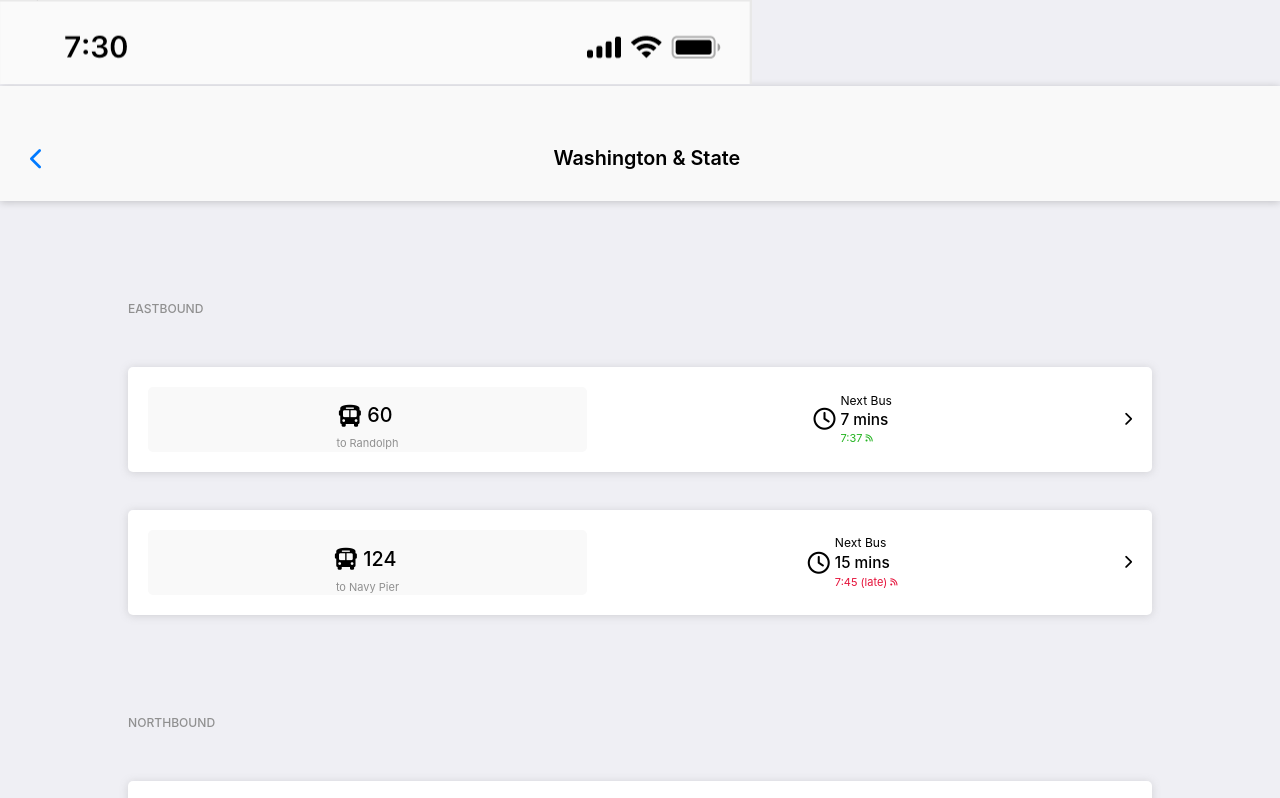
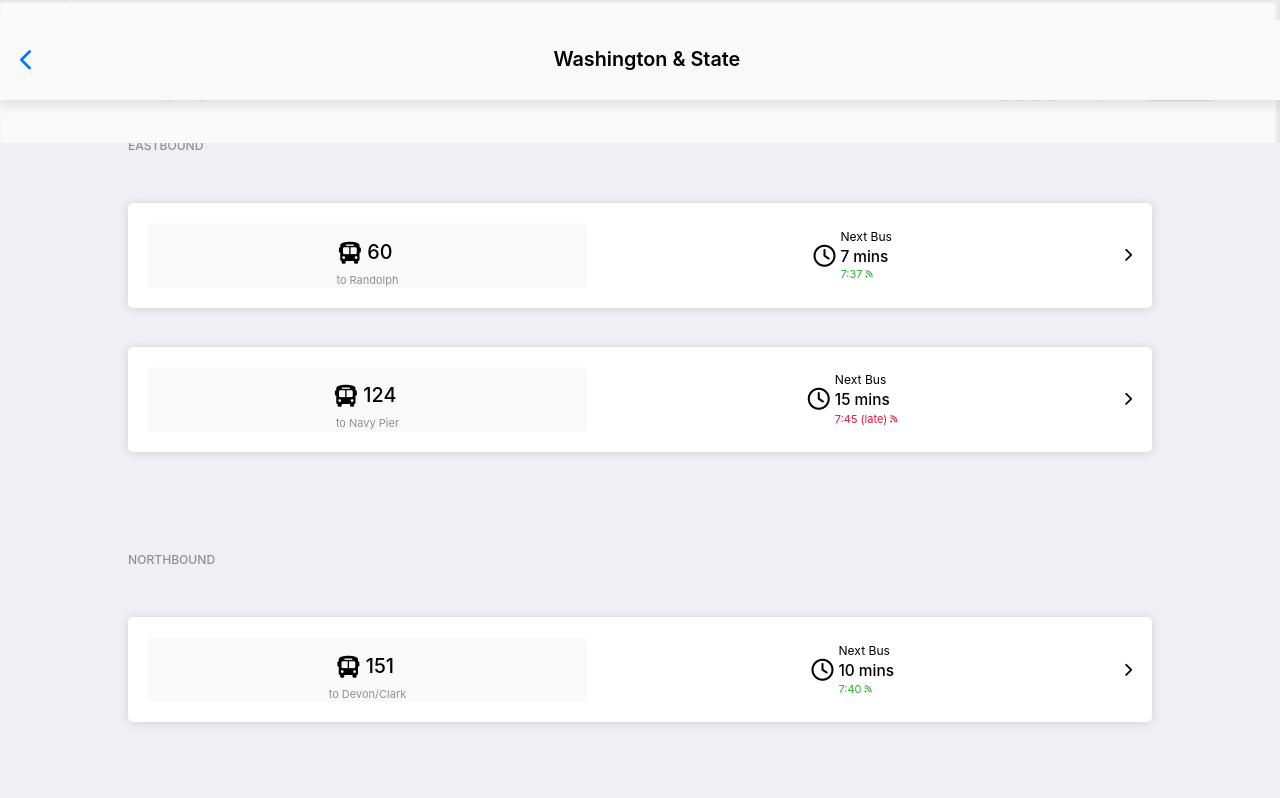
Before and after one commit to yvonnechiens/busybus, a plain HTML site: page busybus/index.html in a window 1280 px wide. Shown: the top 798 px of the page. Drawn offline with Linux system fonts and the light colour scheme.

Commit message:
Revise style.css

```diff
--- a/busybus/css/style.css
+++ b/busybus/css/style.css
@@ -39,20 +39,32 @@ h4 {
   color: #007AFF;
 }
 
+#statusbar {
+  width: 100%;
+  position: fixed;
+  top: 0;
+}
+
 .headerbar {
   width: 100%;
   background-color: #F9F9F9;
   margin: auto;
   text-align: center;
-  padding: 60px 30px 30px 30px;
-  height: 115px;
-  box-shadow: 0px 1px 8px rgba(0, 0, 0, 0.2);
+  padding: 20px;
+  height: 80px;
+  box-shadow: 0px 6px 10px rgba(0, 0, 0, 0.1);
   display: flex;
   align-items: center;
+  position: fixed;
+  top: 20px;
 }
 
 .busstop-location {
   width: 100%;
+}
+
+.route-container {
+  margin-top: 140px;
 }
 
 .divider {
```
